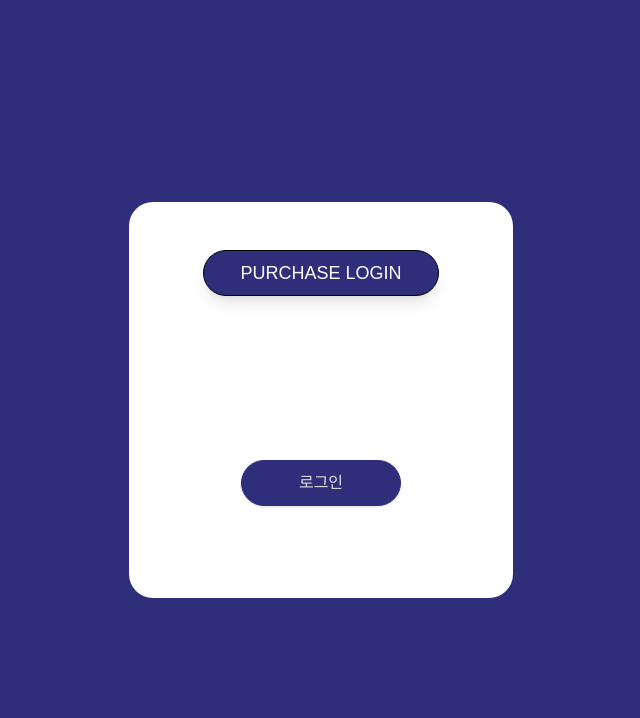
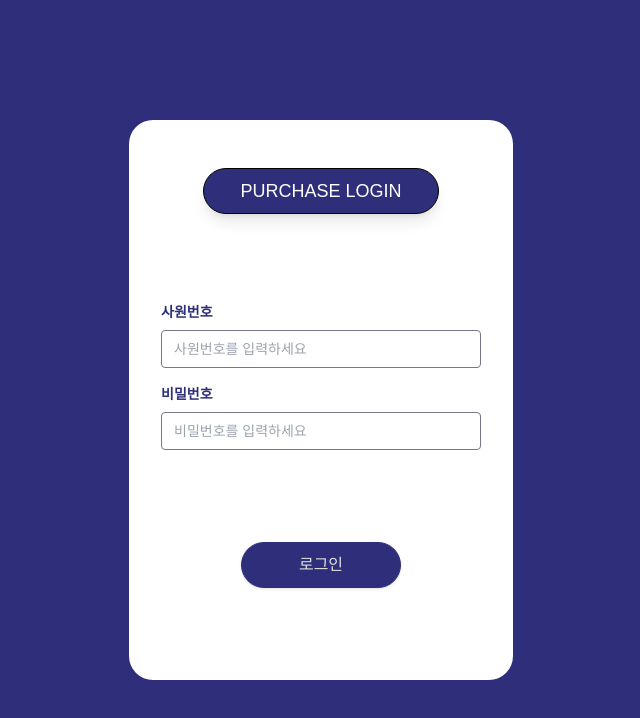
Before and after one commit to Hyeyeon-Ko/pur-ui2, a Next.js app: page /login in a window 1280 px wide. Shown: the top 718 px of the page, without its empty margins (319-959 px from the left). Built offline with nearby package versions, Linux system fonts and the light colour scheme; a web font is replaced by a local one.

Commit message:
build test

```diff
--- a/app/login/page.body.tsx
+++ b/app/login/page.body.tsx
@@ -7,7 +7,7 @@ import React, { useState } from "react";
 import Toast, { ToastType } from "@/components/commons/Toast";
 import { useDarkMode } from "@/context/DarkModeContext";
 import Label from "@/components/ui/atoms/label/Label";
-// import LabelInput from "@/components/ui/molecules/inputs/LabelInput";
+import LabelInput from "@/components/ui/molecules/inputs/LabelInput";
 import Button from "@/components/ui/atoms/button/Button";
 
 const LoginBody = () => {
@@ -21,7 +21,7 @@ const LoginBody = () => {
 
     // 로그인 로직 (예시)
     if (employeeId === "user" && password === "password") {
-      localStorage.setItem("user", JSON.stringify({ employeeId }));
+      // localStorage.setItem("user", JSON.stringify({ employeeId }));
       Toast.notify("로그인에 성공했습니다!", ToastType.SUCCESS);
       router.push("/main"); // 로그인 성공 시 홈으로 리다이렉트
     } else {
@@ -72,7 +72,7 @@ const LoginBody = () => {
         </div>
         <div className="py-16 flex flex-col">
           <div>
-            {/* <LabelInput
+            <LabelInput
               labelMode="sm"
               labelContent="사원번호"
               labelColor="signature"
@@ -89,10 +89,10 @@ const LoginBody = () => {
                 alignItems: "flex-start",
                 color: isDarkMode ? colors.signature : colors.signature,
               }}
-            /> */}
+            />
           </div>
           <div>
-            {/* <LabelInput
+            <LabelInput
               labelMode="sm"
               labelContent="비밀번호"
               labelColor="signature"
@@ -108,7 +108,7 @@ const LoginBody = () => {
                 flexDirection: "column",
                 alignItems: "flex-start",
               }}
-            /> */}
+            />
           </div>
         </div>
         <div className="flex justify-center pb-10">
```
